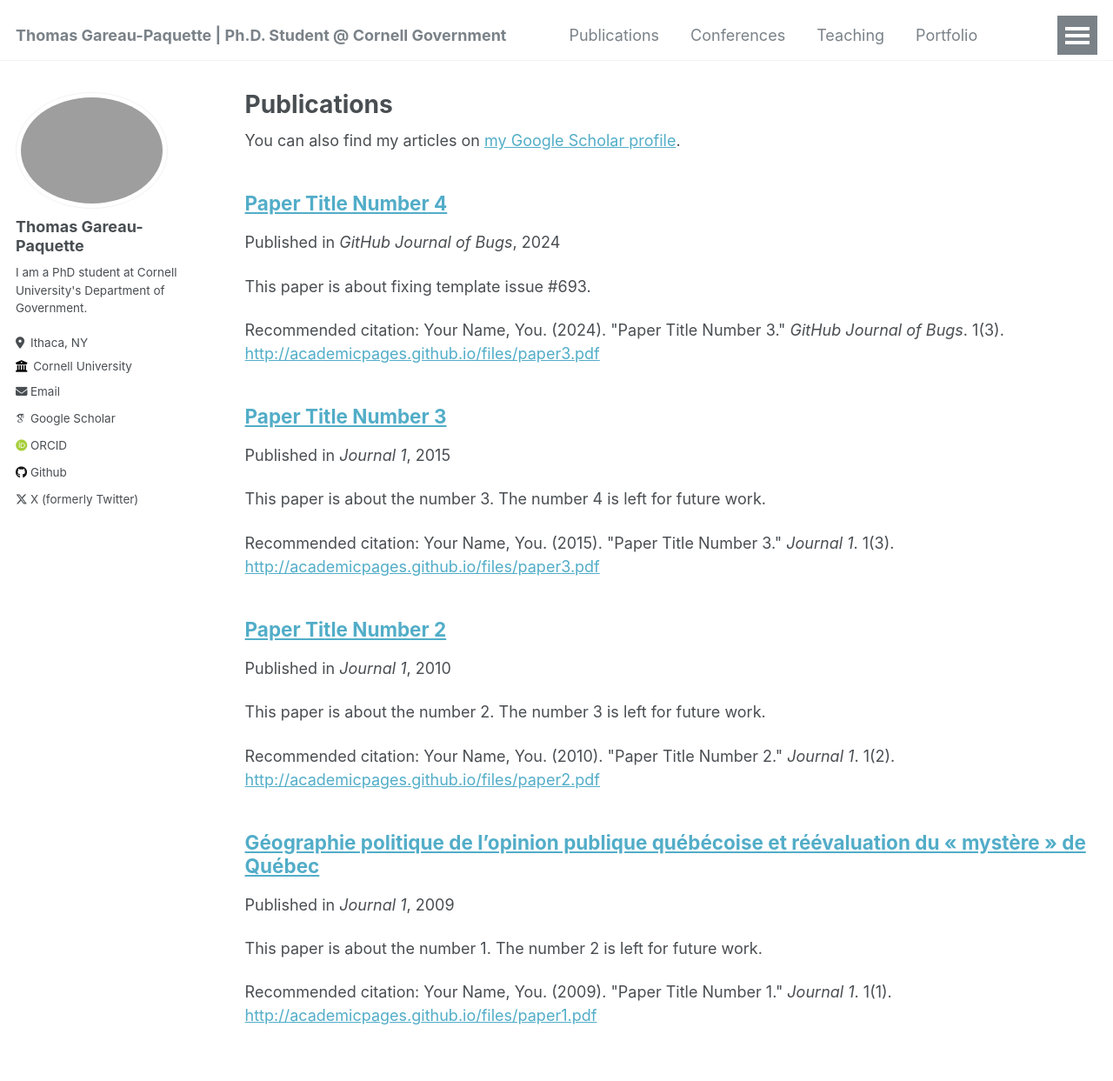
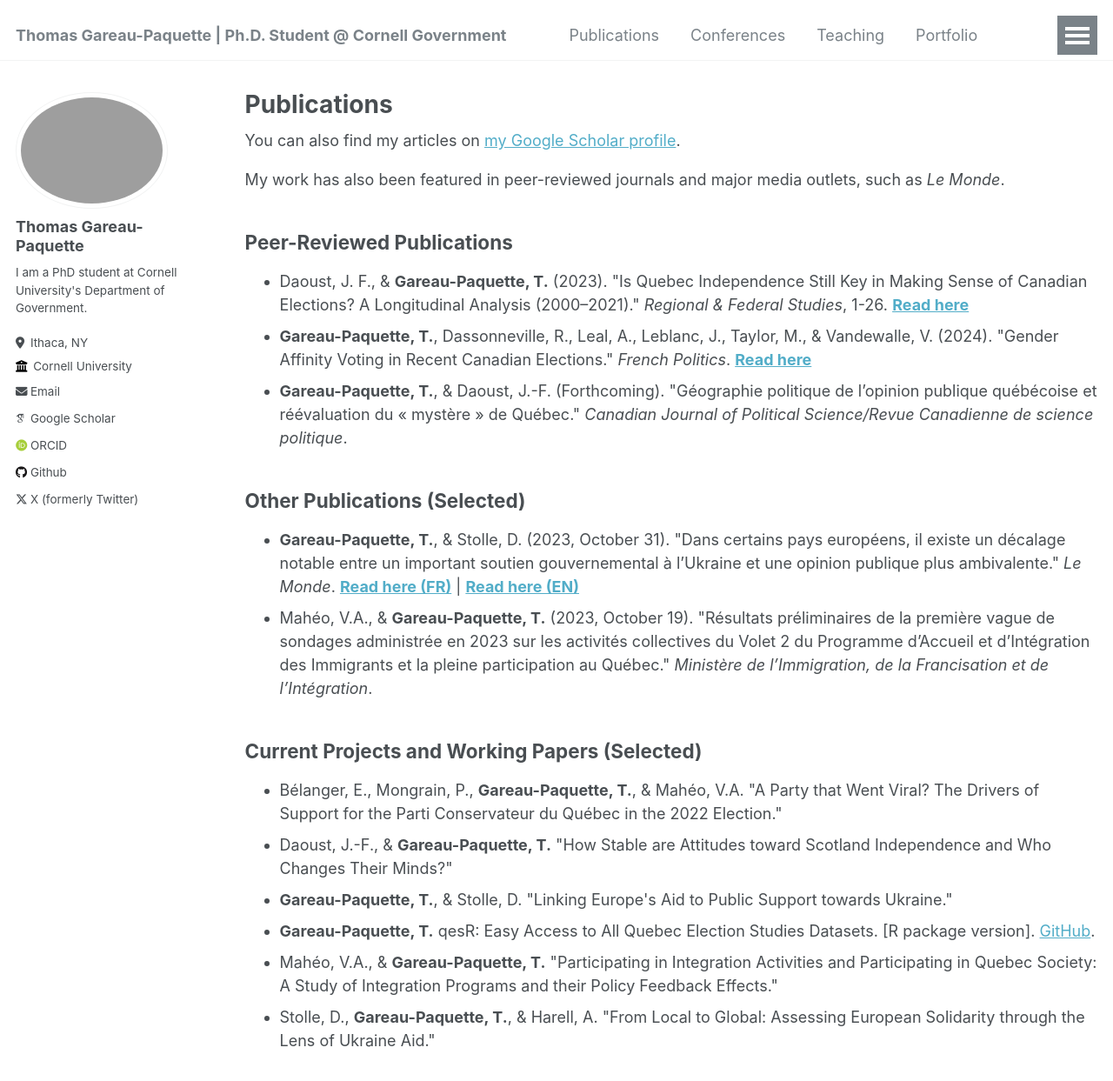
Before and after one commit to ThomasGareau/thomasgareau, a Jekyll site: the page built from _pages/publications.md, in a window 1280 px wide and 1400 px high. Shown: the top 1243 px of the window at 87% size. Built offline with Jekyll 4.4.1, drawn with Linux system fonts in a browser that asks for light colours; some web fonts are replaced.

Commit message:
ADD PUBLICATIONS

```diff
--- a/_pages/publications.md
+++ b/_pages/publications.md
@@ -9,8 +9,44 @@ author_profile: true
   <div class="wordwrap">You can also find my articles on <a href="{{site.author.googlescholar}}">my Google Scholar profile</a>.</div>
 {% endif %}
 
-{% include base_path %}
+<div class="content-container">
+<p>
+My work has also been featured in peer-reviewed journals and major media outlets, such as <em>Le Monde</em>.
+</p>
 
-{% for post in site.publications reversed %}
-  {% include archive-single.html %}
-{% endfor %}
+<section id="publications">
+  <h2>Peer-Reviewed Publications</h2>
+  <ul>
+    <li>Daoust, J. F., & <strong>Gareau-Paquette, T.</strong> (2023). "Is Quebec Independence Still Key in Making Sense of Canadian Elections? A Longitudinal Analysis (2000–2021)." <em>Regional & Federal Studies</em>, 1-26. <a href="https://www.tandfonline.com/eprint/K4ZI95VIEVNGGXEKSQRG/full?target=10.1080/13597566.2023.2233422" target="_blank" style="font-weight: bold;">Read here</a></li>
+
+    <li><strong>Gareau-Paquette, T.</strong>, Dassonneville, R., Leal, A., Leblanc, J., Taylor, M., & Vandewalle, V. (2024). "Gender Affinity Voting in Recent Canadian Elections." <em>French Politics</em>. <a href="https://doi.org/10.1057/s41253-024-00236-5" target="_blank" style="font-weight: bold;">Read here</a></li>
+
+    <li><strong>Gareau-Paquette, T.</strong>, & Daoust, J.-F. (Forthcoming). "Géographie politique de l’opinion publique québécoise et réévaluation du « mystère » de Québec." <em>Canadian Journal of Political Science/Revue Canadienne de science politique</em>.</li>
+  </ul>
+
+  <h2>Other Publications (Selected)</h2>
+  <ul>
+    <li><strong>Gareau-Paquette, T.</strong>, & Stolle, D. (2023, October 31). "Dans certains pays européens, il existe un décalage notable entre un important soutien gouvernemental à l’Ukraine et une opinion publique plus ambivalente." <em>Le Monde</em>.
+      <a href="https://www.lemonde.fr/idees/article/2023/10/31/dans-certains-pays-europeens-il-existe-un-decalage-notable-entre-un-important-soutien-gouvernemental-a-l-ukraine-et-une-opinion-publique-plus-ambivalente_6197521_3232.html" target="_blank" style="font-weight: bold;">Read here (FR)</a> |
+      <a href="https://www.lemonde.fr/en/opinion/article/2023/10/31/in-some-european-countries-there-is-a-significant-discrepancy-between-strong-government-support-for-ukraine-and-more-ambivalent-public-opinion_6217360_23.html" target="_blank" style="font-weight: bold;">Read here (EN)</a>
+    </li>
+
+    <li>Mahéo, V.A., & <strong>Gareau-Paquette, T.</strong> (2023, October 19). "Résultats préliminaires de la première vague de sondages administrée en 2023 sur les activités collectives du Volet 2 du Programme d’Accueil et d’Intégration des Immigrants et la pleine participation au Québec." <em>Ministère de l’Immigration, de la Francisation et de l’Intégration</em>.</li>
+  </ul>
+
+  <h2>Current Projects and Working Papers (Selected)</h2>
+  <ul>
+    <li>Bélanger, E., Mongrain, P., <strong>Gareau-Paquette, T.</strong>, & Mahéo, V.A. "A Party that Went Viral? The Drivers of Support for the Parti Conservateur du Québec in the 2022 Election."</li>
+
+    <li>Daoust, J.-F., & <strong>Gareau-Paquette, T.</strong> "How Stable are Attitudes toward Scotland Independence and Who Changes Their Minds?"</li>
+
+    <li><strong>Gareau-Paquette, T.</strong>, & Stolle, D. "Linking Europe's Aid to Public Support towards Ukraine."</li>
+
+    <li><strong>Gareau-Paquette, T.</strong> qesR: Easy Access to All Quebec Election Studies Datasets. [R package version]. <a href="https://github.com/ThomasGareau/qesR" target="_blank">GitHub</a>.</li>
+
+    <li>Mahéo, V.A., & <strong>Gareau-Paquette, T.</strong> "Participating in Integration Activities and Participating in Quebec Society: A Study of Integration Programs and their Policy Feedback Effects."</li>
+
+    <li>Stolle, D., <strong>Gareau-Paquette, T.</strong>, & Harell, A. "From Local to Global: Assessing European Solidarity through the Lens of Ukraine Aid."</li>
+  </ul>
+</section>
+</div>
```
Also changed, not shown: _pages/404.md (+1 -1 lines).
